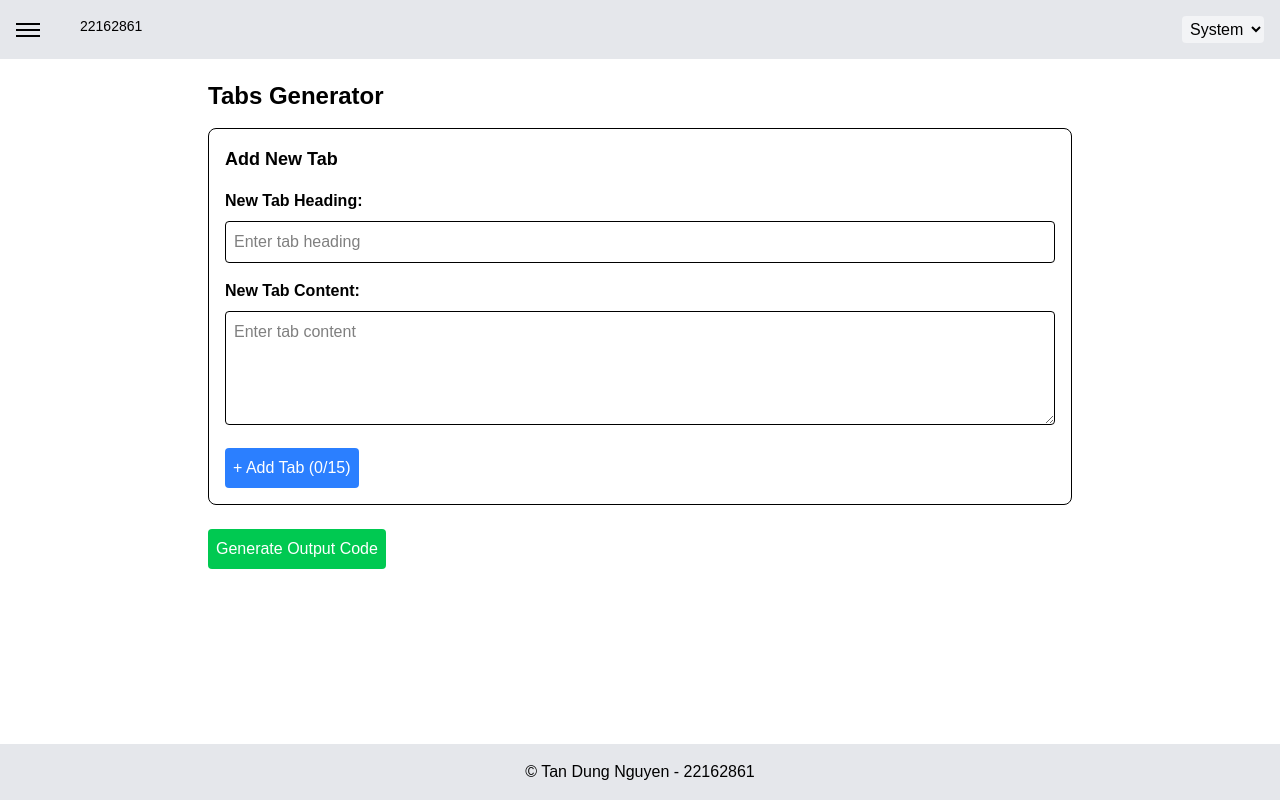
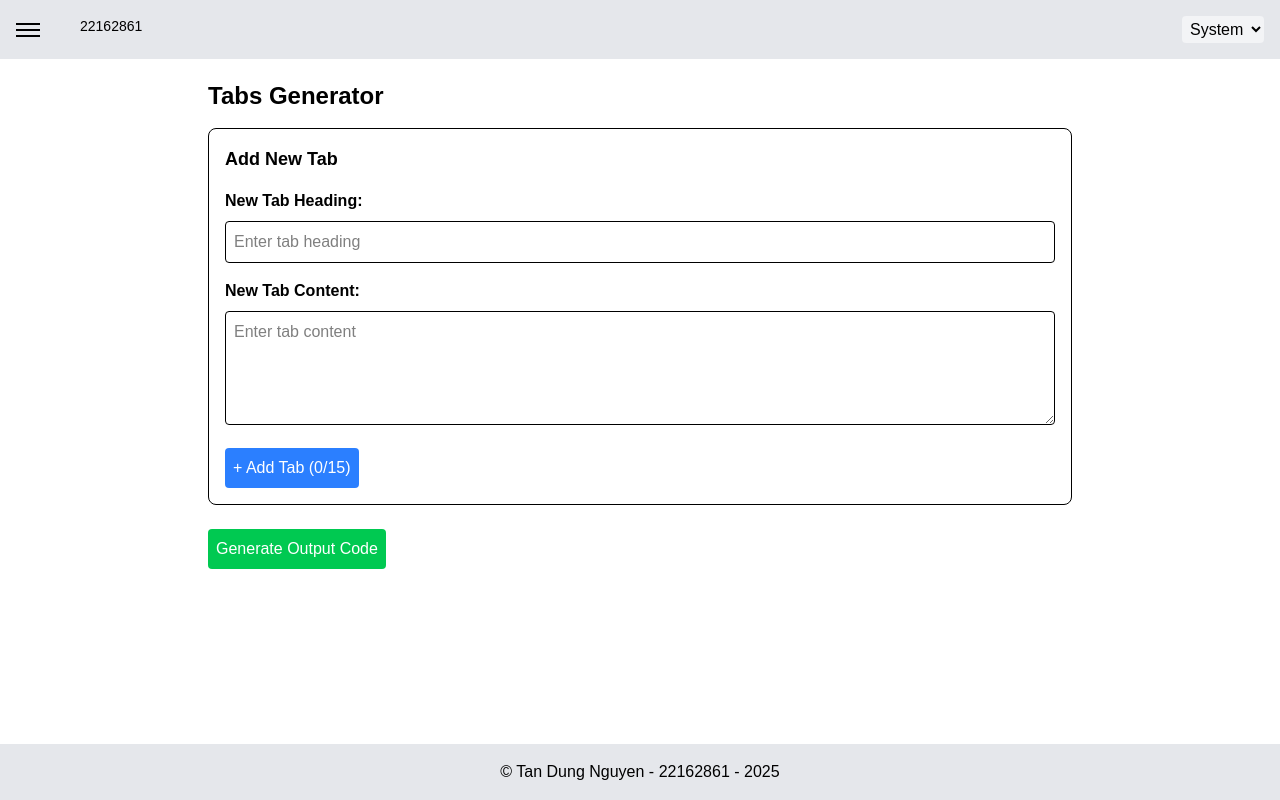
Before and after one commit to Snailsnewhead/crazy-hamburger-website, a Next.js app: page / in a window 1280 px wide. Built offline with nearby package versions, Linux system fonts and the light colour scheme.

Commit message:
Finalize README, update pages, and add walkthrough video

```diff
--- a/src/app/about/page.tsx
+++ b/src/app/about/page.tsx
@@ -5,8 +5,8 @@ export default function About() {
       <p className="mb-2">Name: Tan Dung Nguyen</p>
       <p className="mb-4">Student Number: 22162861</p>
       <h2 className="text-xl mb-2">How to Use This Website</h2>
-      <video controls width="600" className="mb-4" aria-label="Instructional video">
-        <source src="/your-video.mp4" type="video/mp4" />
+      <video controls width="1300" className="mb-4" aria-label="Instructional video">
+        <source src="/walkthrough.mp4" type="video/mp4" />
         Your browser does not support the video tag.
       </video>
     </main>
--- a/src/app/layout.tsx
+++ b/src/app/layout.tsx
@@ -1,3 +1,5 @@
+// This was generated by GrokAI
+
 'use client';
 import { useState, useEffect } from 'react';
 import { ThemeProvider } from 'next-themes';
@@ -124,7 +126,7 @@ export default function RootLayout({ children }: { children: React.ReactNode })
 
           {/* Footer */}
           <footer className="fixed bottom-0 left-0 right-0 bg-gray-200 dark:bg-gray-800 p-4 text-center text-black dark:text-white">
-            &copy; {name} - {studentNumber}
+            &copy; {name} - {studentNumber} - {"2025"}
           </footer>
         </ThemeProvider>
       </body>
--- a/src/app/page.tsx
+++ b/src/app/page.tsx
@@ -1,3 +1,5 @@
+// This was generated by GrokAI
+
 'use client';
 
 import { useState, useEffect } from 'react';
@@ -201,7 +203,7 @@ export default function Home() {
       {output && (
         <div className="mb-4">
           <label htmlFor="output-code" className="block mb-2 font-semibold">
-            Generated HTML Code (Copy and Paste into hello.html):
+            Generated HTML Code:
           </label>
           <textarea
             id="output-code"
```
